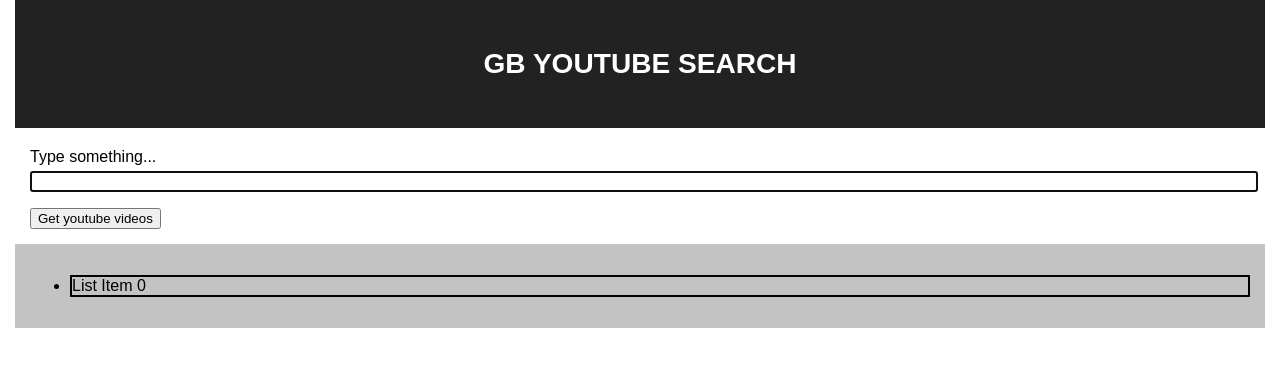
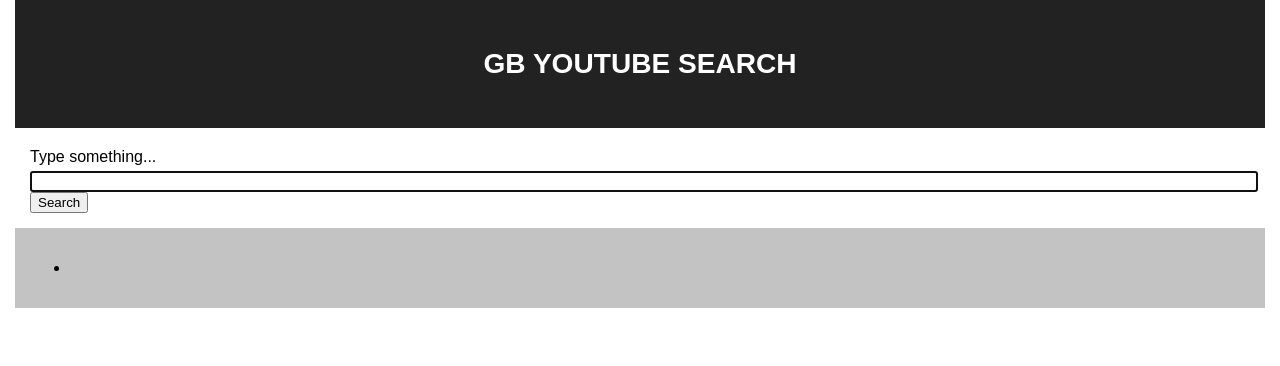
Before and after one commit to guilhermebc/guilhermebc.github.io, a React (Create React App) app: page / in a window 1280 px wide. Shown: the top 366 px of the page. Built offline with nearby package versions, Linux system fonts and the light colour scheme.

Commit message:
searching videos by API

```diff
--- a/src/List/List.js
+++ b/src/List/List.js
@@ -4,6 +4,7 @@
 import ListItem from '../ListItem/ListItem';
 
 class List extends Component {
+
   render() {
     return (
       <div className="wrapper-list">
--- a/src/ListItem/ListItem.js
+++ b/src/ListItem/ListItem.js
@@ -2,9 +2,14 @@
 import './ListItem.css';
 
 class ListItem extends Component {
+
+  constructor(props){
+    super(props);
+  }
+
   render() {
     return (
-      <li className="list-item">List Item 0</li>
+      <li>{this.props.itemsQuery}</li>
     );
   }
 }
--- a/src/Search/Search.js
+++ b/src/Search/Search.js
@@ -16,10 +16,8 @@
 		this.setState({
 			term: termValue,
 		});
-	}
 
-	getYTComponent(query) {
-		return <YoutubeAPI content={query}/>;
+		console.log("change", this.state.term);
 	}
 
 	render() {
@@ -28,14 +26,12 @@
 				<label htmlFor="search_bar">Type something...</label>
 
 				<input type="text"
-					name="search-bar" id="search_bar"
-					value={this.state.term}
-					onChange={event => this.onInputChange(event.target.value)}
-					autoFocus/>
+				name="search-bar" id="search_bar"
+				value={this.state.term}
+				onChange={event => this.onInputChange(event.target.value)}
+				autoFocus/>
 
-				<p>{this.state.term}</p>
-
-				<button>Get youtube videos</button>
+				<YoutubeAPI query={this.state.term}/>
 			</div>
 		);
 	}
--- a/src/YoutubeAPI/YoutubeAPI.js
+++ b/src/YoutubeAPI/YoutubeAPI.js
@@ -10,29 +10,20 @@
 
   constructor(props){
     super(props);
-
-    this.state = {
-      result:[],
-      content: '',
-    };
-
   }
 
-  onTypedChange(contentValue){
+  onTypedClick(){
 
-    this.setState({
-      content: contentValue
-    });
-
-    console.log(11, contentValue);
-
-    let requestURL = `${rootAPI}?key=${apiKEY}&part=snippet,id&q=${this.state.content}&order=date&maxResults=${numResults}`;
+    let requestURL = `${rootAPI}?key=${apiKEY}&part=snippet,id&q=${this.props.query}&order=date&maxResults=${numResults}`;
 
     fetch(requestURL)
       .then((response) => response.json())
       .then((responseJson) => {
-          const result = responseJson.items.map(obj => "https://www.youtube.com/embed/"+obj.id.videoId);
-          console.log('Searched Videos: ', result);
+          let result = responseJson.items.map(
+            obj => <ListItem listQuery={"https://www.youtube.com/embed/"+obj.id.videoId}/>
+          );
+          console.log("Result: ", result);
+
       })
       .catch((error) => {
         console.error(error);
@@ -42,7 +33,9 @@
   render() {
     return (
       <div>
-         <p>videos... {this.state.content}</p>
+        {/* onClick={this.onTypedClick(this.state.query)} */}
+          <button type="submit" onClick={this.onTypedClick.bind(this)}>Search</button>
+        {/* <ListItem onChange={} /> */}
       </div>
     );
   }
```
